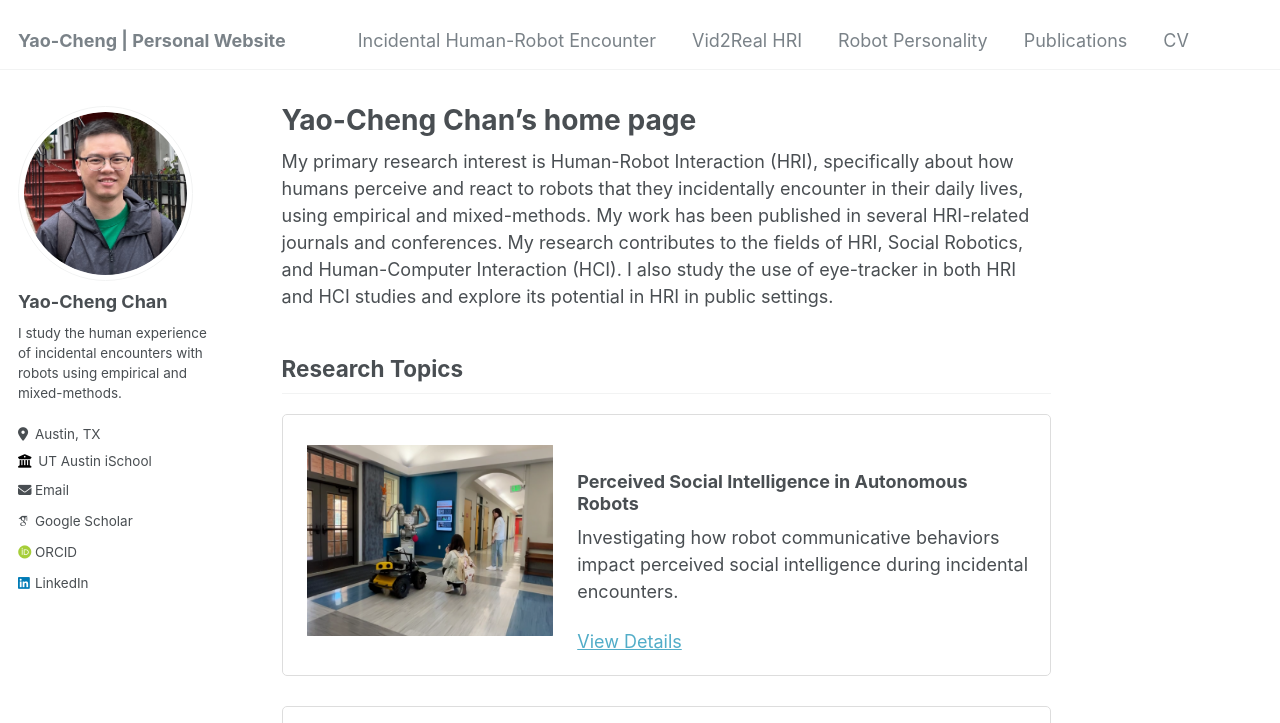
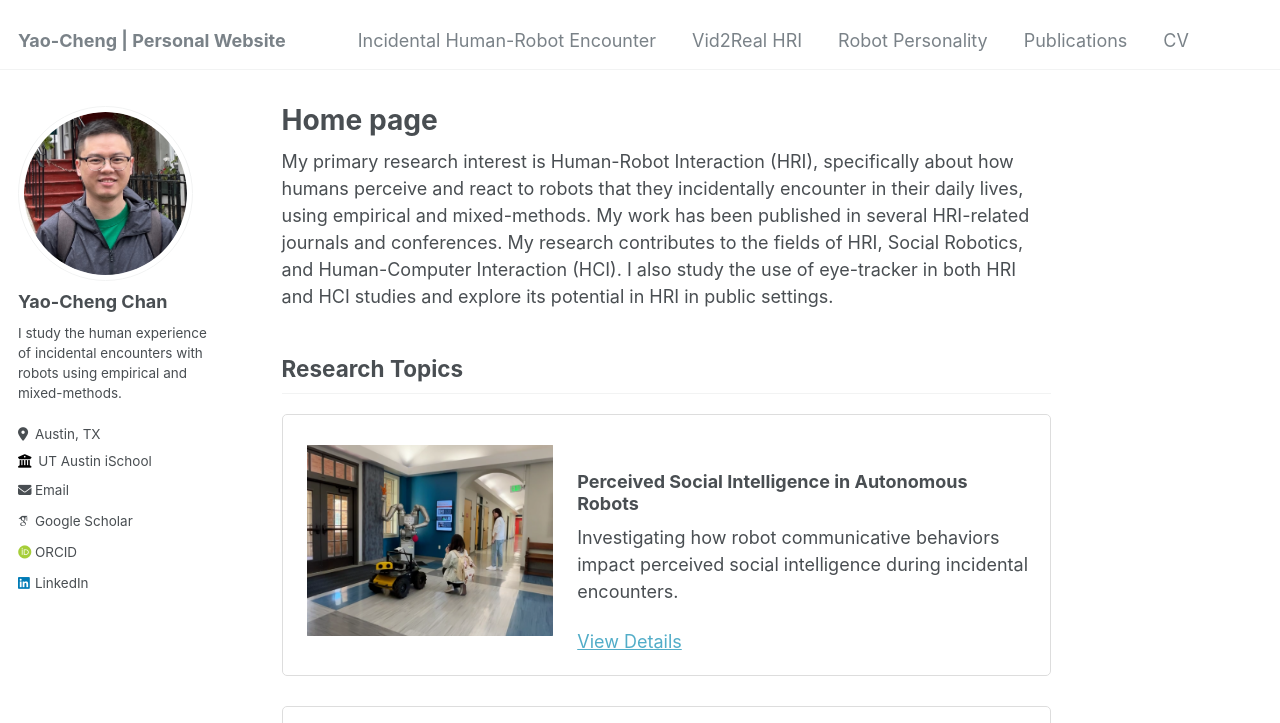
Before and after one commit to yaochengchan/yaochengchan.github.io, a Jekyll site: the page built from _pages/about.md, in a window 1280 px wide and 900 px high, cut to the strip 0-723 px from the top of the window. Built offline with Jekyll 4.4.1, drawn with Linux system fonts in a browser that asks for light colours; some web fonts are replaced.

Commit message:
Update about.md

```diff
--- a/_pages/about.md
+++ b/_pages/about.md
@@ -1,6 +1,6 @@
 ---
 permalink: /
-title: "Yao-Cheng Chan's home page"
+title: "Home page"
 author_profile: true
 redirect_from:
   - /about/
```
